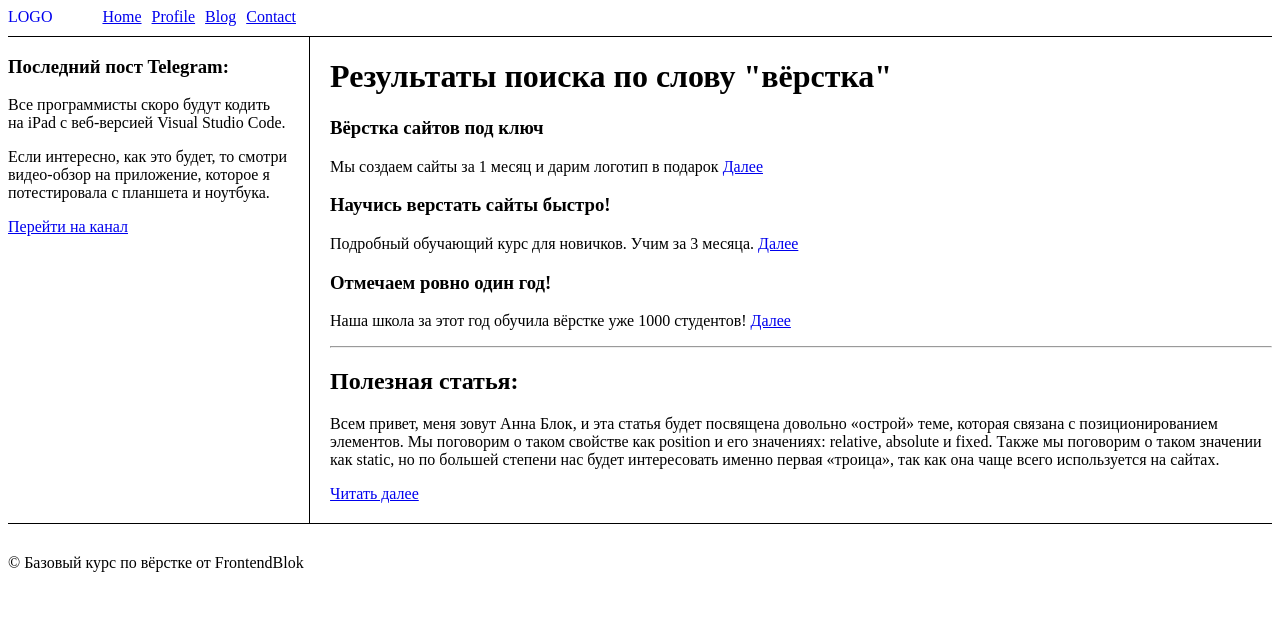
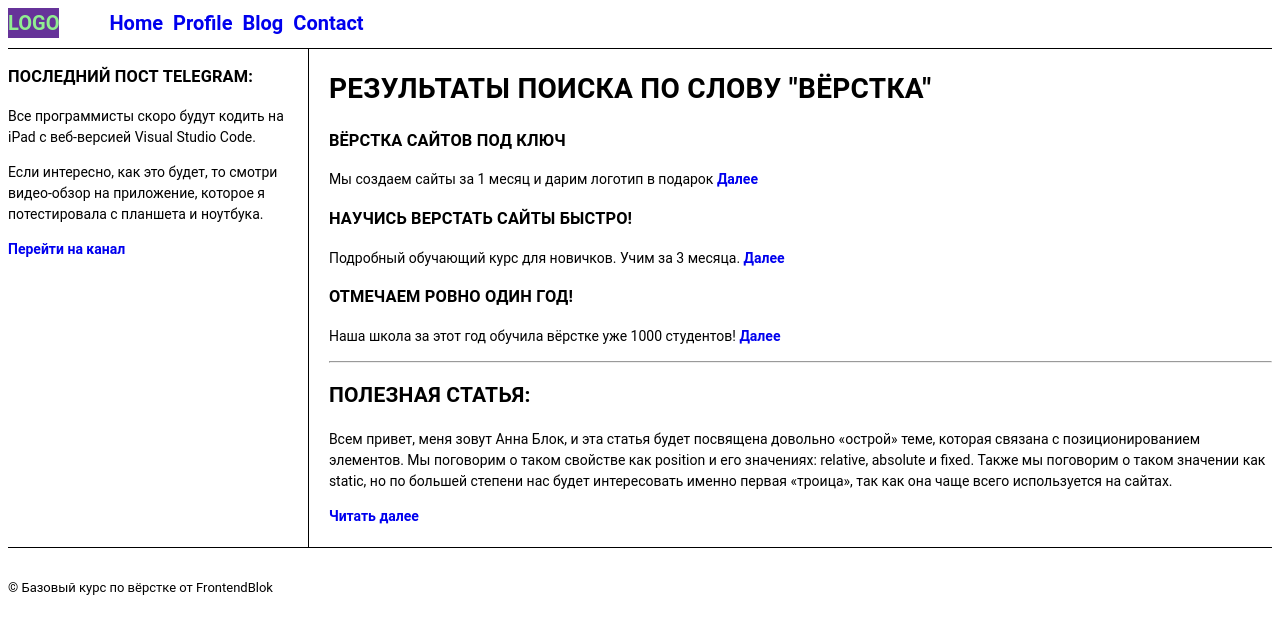
Before and after one commit to NikeCousin/FrontendBlok-Module01-Test, a plain HTML site: page semantic.html in a window 1280 px wide. Drawn offline with Linux system fonts and the light colour scheme.

Commit message:
Урок 7

```diff
--- a/semantic.html
+++ b/semantic.html
@@ -5,49 +5,17 @@
     <meta http-equiv="X-UA-Compatible" content="IE=edge">
     <meta name="viewport" content="width=device-width, initial-scale=1.0">
     <title>Document</title>
-    <style>
-        .header {
-            display: flex;
-            border-bottom: 1px solid #000;
-            padding-bottom: 10px;
-        }
-        .logo {
-            margin-right: 50px;
-            text-decoration: none;
-        }
-        ul {
-            display: flex;
-            list-style-type: none;
-            padding-left: 0;
-            margin: 0;
-        }
-        ul > li {
-            margin-right: 10px;
-        }
-        .box {
-            display: flex;
-            margin-bottom: 30px;
-            gap: 20px;
-            border-bottom: 1px solid #000;
-        }
-        .aside {
-            border-right: 1px solid #000;
-            padding-right: 20px;
-        }
-        .post {
-            padding-bottom: 20px;
-        }
-    </style>
+    <link rel="stylesheet" href="/styles/semantic.css">
 </head>
 <body>
     <header class="header">
         <a href="#" class="logo">LOGO</a>
         <nav>
             <ul>
-                <li><a href="#">Home</a></li>
-                <li><a href="#">Profile</a></li>
-                <li><a href="#">Blog</a></li>
-                <li><a href="#">Contact</a></li>
+                <li><a href="#" style="text-decoration: none;">Home</a></li>
+                <li><a href="#" style="text-decoration: none;">Profile</a></li>
+                <li><a href="#" style="text-decoration: none;">Blog</a></li>
+                <li><a href="#" style="text-decoration: none;">Contact</a></li>
             </ul>
         </nav>
     </header>
@@ -60,21 +28,21 @@
             <p>
                 Если интересно, как это будет, то смотри видео-обзор на приложение, которое я потестировала с планшета и ноутбука.
             </p>
-            <a href="https://t.me/frontendblok/2906">Перейти на канал</a>
+            <a href="https://t.me/frontendblok/2906" style="text-decoration: none;">Перейти на канал</a>
         </aside>
         <main>
             <h1>Результаты поиска по слову "вёрстка"</h1>
             <section>
                 <h3>Вёрстка сайтов под ключ</h3>
-                <p>Мы создаем сайты за 1 месяц и дарим логотип в подарок <a href="#">Далее</a></p>
+                <p>Мы создаем сайты за 1 месяц и дарим логотип в подарок <a href="#" style="text-decoration: none;">Далее</a></p>
             </section>
             <section>
                 <h3>Научись верстать сайты быстро!</h3>
-                <p>Подробный обучающий курс для новичков. Учим за 3 месяца. <a href="#">Далее</a></p>
+                <p>Подробный обучающий курс для новичков. Учим за 3 месяца. <a href="#" style="text-decoration: none;">Далее</a></p>
             </section>
             <section>
                 <h3>Отмечаем ровно один год!</h3>
-                <p>Наша школа за этот год обучила вёрстке уже 1000 студентов! <a href="#">Далее</a></p>
+                <p>Наша школа за этот год обучила вёрстке уже 1000 студентов! <a href="#" style="text-decoration: none;">Далее</a></p>
             </section>
             <hr>
             <h2>Полезная статья:</h2>
@@ -82,7 +50,7 @@
                 <p>
                     Всем привет, меня зовут Анна Блок, и эта статья будет посвящена довольно «острой» теме, которая связана с позиционированием элементов. Мы поговорим о таком свойстве как position и его значениях: relative, absolute и fixed. Также мы поговорим о таком значении как static, но по большей степени нас будет интересовать именно первая «троица», так как она чаще всего используется на сайтах.
                 </p>
-                <a href="#">Читать далее</a>
+                <a href="#" style="text-decoration: none;">Читать далее</a>
             </article>
         </main>
     </div>
--- /dev/null
+++ b/styles/semantic.css
@@ -0,0 +1,81 @@
+.header {
+    display: flex;
+    border-bottom: 1px solid #000;
+    padding-bottom: 10px;
+    /* Подключение шрифта */
+    font-family: "Roboto", sans-serif;
+    font-weight: 700;
+    font-style: normal;
+    /* Настройки текста */
+    font-size: 20px;
+    text-decoration: none;
+}
+
+body
+{
+    /* Подключение шрифта */
+    font-family: "Roboto", sans-serif;
+    font-weight: 400;
+    font-style: normal;
+    /* Настройки текста */
+    font-size: 14px;
+    line-height: 1.5;
+}
+footer
+{
+    /* Настройки текста */
+    font-size: 13px;
+}
+.logo {
+    margin-right: 50px;
+    /* Настройки текста */
+    text-decoration: none;
+    color: lightgreen;
+    background-color: rebeccapurple;
+
+}
+h1
+{
+    text-transform: uppercase;
+    letter-spacing: 0.01em;
+}
+h2
+{
+    text-transform: uppercase;
+    letter-spacing: 0.01em;
+
+}
+h3
+{
+    text-transform: uppercase;
+    letter-spacing: 0.01em;
+}
+ul {
+    display: flex;
+    list-style-type: none;
+    padding-left: 0;
+    margin: 0;
+}
+ul > li {
+    margin-right: 10px;
+}
+a
+{
+    /* Подключение шрифта */
+    font-family: "Roboto", sans-serif;
+    font-weight: 700;
+    font-style: normal;
+}
+.box {
+    display: flex;
+    margin-bottom: 30px;
+    gap: 20px;
+    border-bottom: 1px solid #000;
+}
+.aside {
+    border-right: 1px solid #000;
+    padding-right: 20px;
+}
+.post {
+    padding-bottom: 20px;
+}
```
